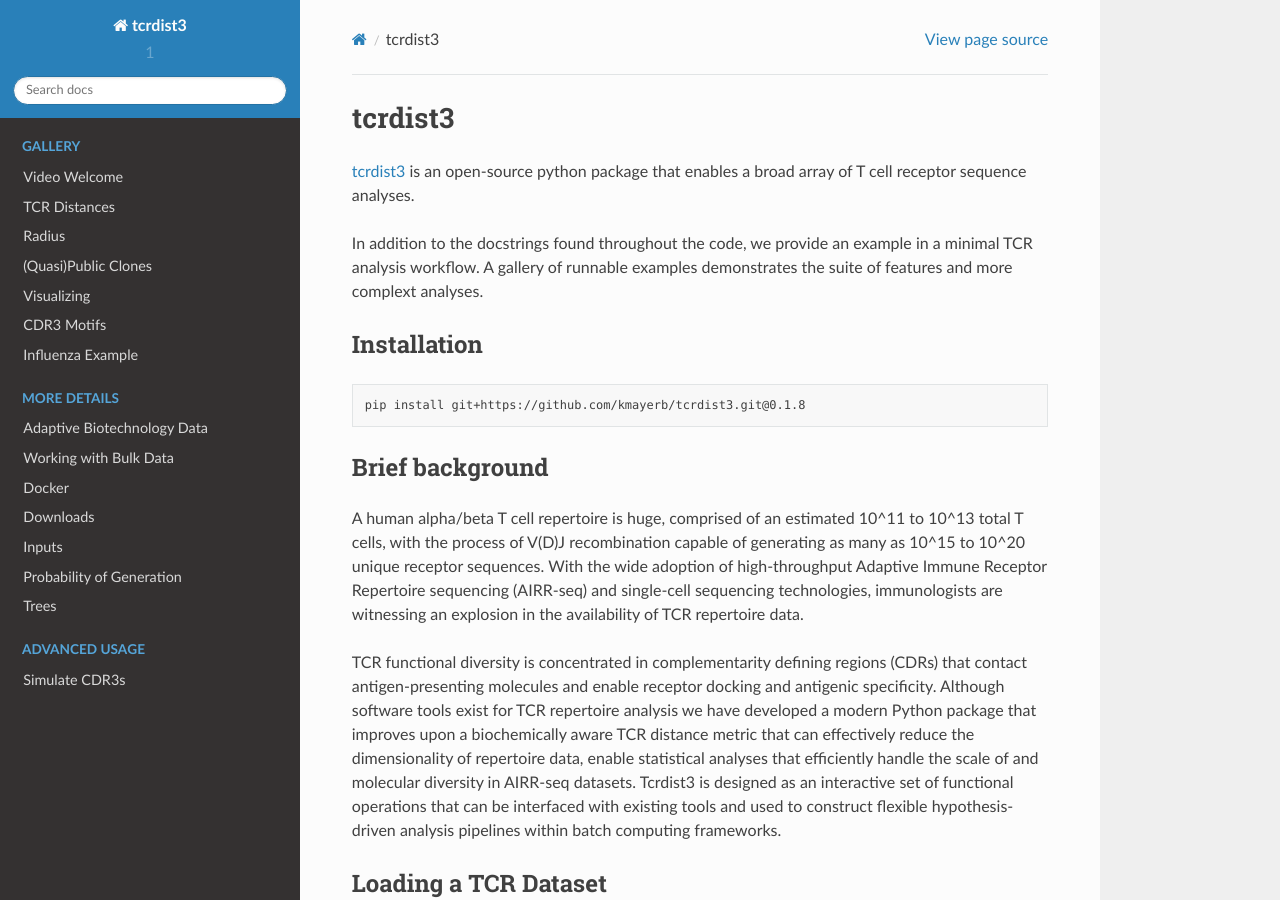
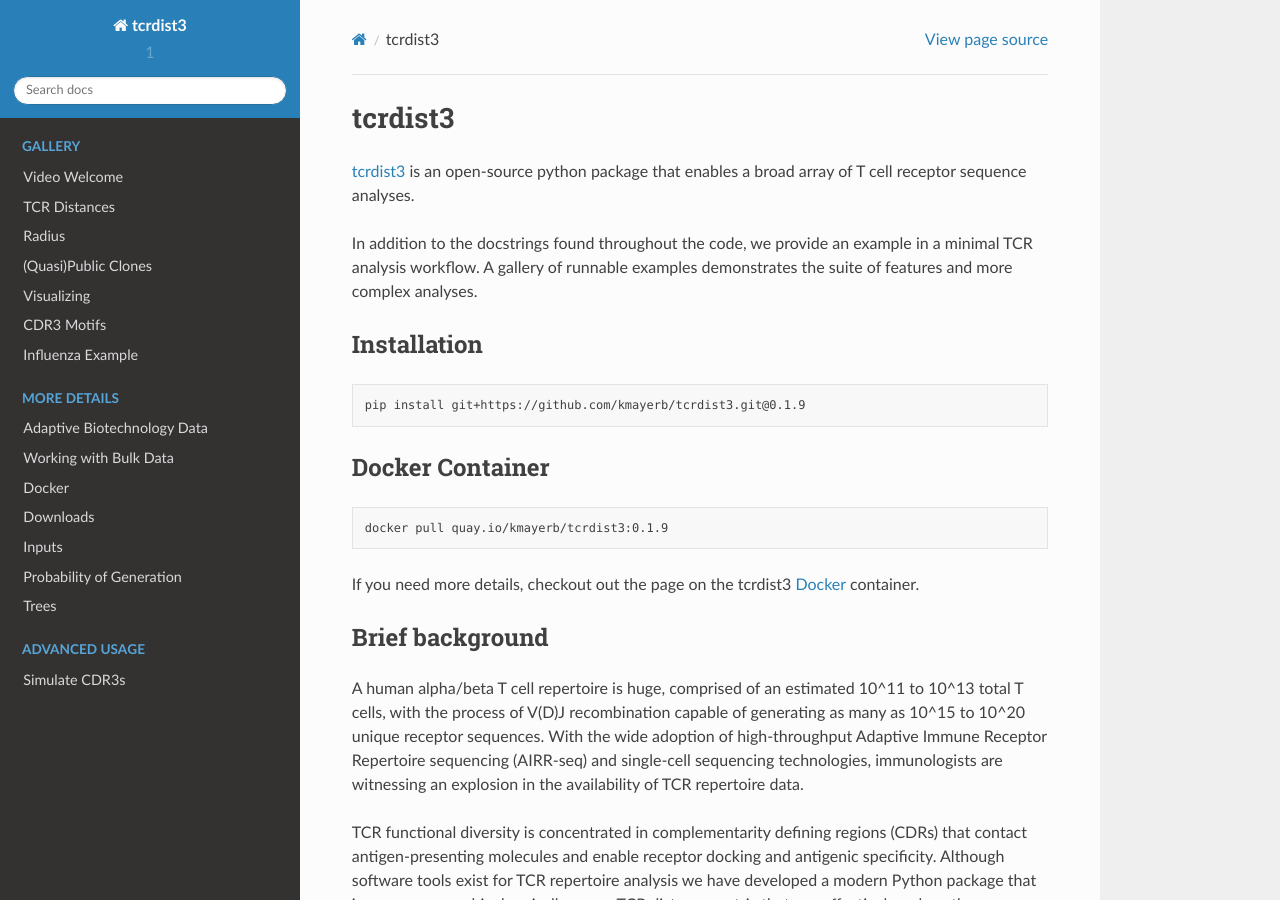
Before and after one commit to kmayerb/tcrdist3, a Sphinx documentation site: the page built from docs/index.rst, in a window 1280 px wide and 900 px high. Built offline with Sphinx 7.4.7 and the Read the Docs theme 2.0.0, drawn with Linux system fonts in a browser that asks for light colours; pages that are not in the unit, such as notebooks, are missing from menus.

Commit message:
update docs to 0.1.9 [skip ci]

```diff
--- a/docs/index.rst
+++ b/docs/index.rst
@@ -3,7 +3,7 @@
 
 `tcrdist3 <https://github.com/kmayerb/tcrdist3>`_ is an open-source python package that enables a broad array of T cell receptor sequence analyses.
 
-In addition to the docstrings found throughout the code, we provide an example in a minimal TCR analysis workflow. A gallery of runnable examples demonstrates the suite of features and more complext analyses.
+In addition to the docstrings found throughout the code, we provide an example in a minimal TCR analysis workflow. A gallery of runnable examples demonstrates the suite of features and more complex analyses.
 
 
 Installation
@@ -11,7 +11,17 @@
 
 .. code-block:: none
 
-   pip install git+https://github.com/kmayerb/tcrdist3.git@0.1.8
+   pip install git+https://github.com/kmayerb/tcrdist3.git@0.1.9
+
+
+Docker Container
+----------------
+
+.. code-block:: none
+
+   docker pull quay.io/kmayerb/tcrdist3:0.1.9
+
+If you need more details, checkout out the page on the tcrdist3 :ref:`docker` container.
 
 
 Brief background
```
Also changed, not shown: README.md (+8 -0 lines).
